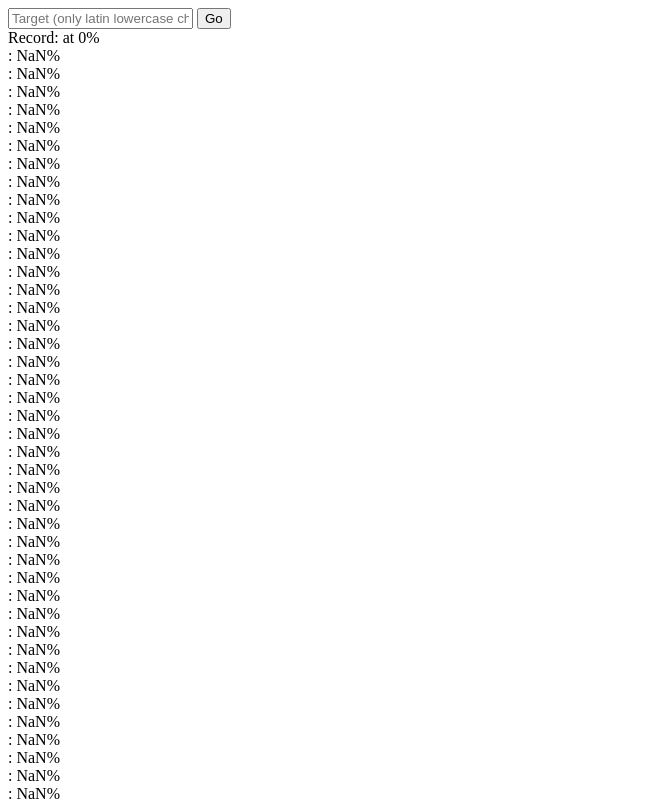
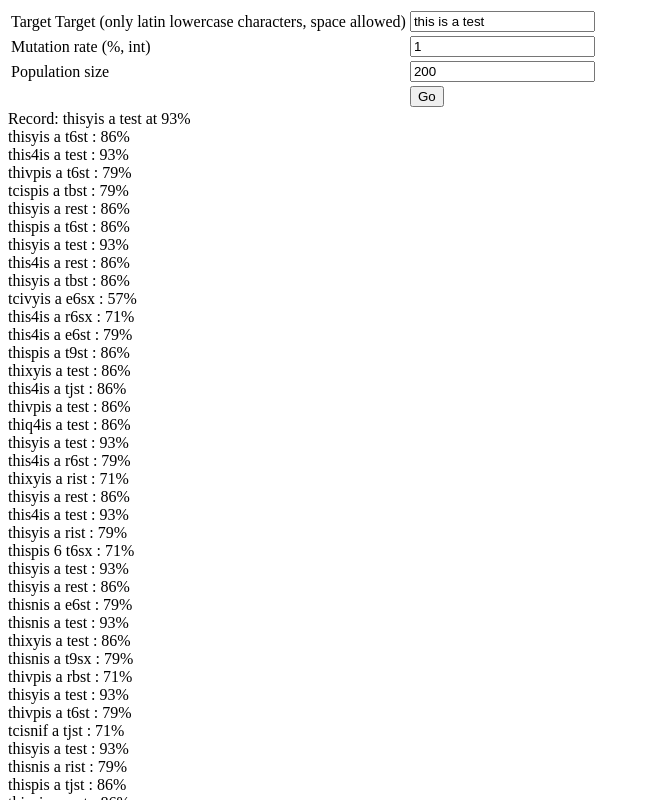
Before and after one commit to ivanatora/monkeys, a plain HTML site: page index.html in a window 1280 px wide. Both pictures are taken after a click on the button "Go". Shown: the top 800 px of the page, without its empty margins (0-650 px from the left). Drawn offline with nearby package versions, Linux system fonts and the light colour scheme.

Commit message:
Configurable parameters

```diff
--- a/custom.js
+++ b/custom.js
@@ -1,14 +1,24 @@
 sTarget = 'this is a test';
+iMutationRate = 1; //%
+iPopulationSize = 200;
+bFinished = false;
 
-var iMaxFitness = 0;
-var aRecordOutput = [];
+var setup = function(){
+    iMaxFitness = 0;
+    aRecordOutput = [];
+    aSpawningPool = [];
+    iPopulationNumber = 0;
+    bFinished = false;
+}
 
-var aSpawningPool = [];
+setup();
 
 var loop = function(){
+    if (bFinished) return;
+
     // create population
     var population = [];
-    for (var i = 0; i < 100; i++){
+    for (var i = 0; i < iPopulationSize; i++){
         population[i] = new Monkey(aSpawningPool);
     }
 
@@ -30,6 +40,9 @@ var loop = function(){
         }
     }
     $('.record').html('Record: ' + aRecordOutput.join('') + ' at ' + iMaxFitness + '%');
+    if (iMaxFitness == 100){
+        bFinished = true;
+    }
 
     aSpawningPool = [];
     for (var i = 0; i < population.length; i++){
@@ -37,6 +50,8 @@ var loop = function(){
             aSpawningPool.push(population[i].letters);
         }
     }
+
+    iPopulationNumber++;
 }
 
 setInterval(loop, 50);
@@ -44,8 +59,16 @@ setInterval(loop, 50);
 
 $('.do').click(function(e){
     e.preventDefault();
-    sTarget = $('input[type="text"]').val();
-    iMaxFitness = 0;
-    aRecordOutput = [];
-    aSpawningPool = [];
+    sTarget = $('input[name="target"]').val();
+    iMutationRate = parseInt($('input[name="mutation"]').val());
+    if (isNaN(iMutationRate)){
+        iMutationRate = 1;
+    }
+
+    iPopulationSize = parseInt($('input[name="population"]').val());
+    if (isNaN(iPopulationSize)){
+        iPopulationSize = 200;
+    }
+
+    setup();
 })
--- a/index.html
+++ b/index.html
@@ -5,8 +5,25 @@
 
     </head>
     <body>
-        <input type='text' placeholder='Target (only latin lowercase characters, space allowed)' />
-        <input type='button' class='do' value='Go'/>
+        <table>
+            <tr>
+                <td>Target Target (only latin lowercase characters, space allowed)</td>
+                <td><input type='text' name='target' value='this is a test'/></td>
+            </tr>
+            <tr>
+                <td>Mutation rate (%, int)</td>
+                <td><input type='number' name='target' value='1'/></td>
+            </tr>
+            <tr>
+                <td>Population size</td>
+                <td><input type='number' name='population' value='200'/></td>
+            </tr>
+            <tr>
+                <td></td>
+                <td><input type='button' class='do' value='Go'/></td>
+            </tr>
+        </table>
+
         <div class='record'></div>
         <div class='output'></div>
 
--- a/monkey.js
+++ b/monkey.js
@@ -28,7 +28,7 @@ function Monkey(aGenePool){
             }
 
             // mutation phase
-            if (Math.random() < 0.01){
+            if (Math.random() * 100 < iMutationRate){
                 var iMutationIdx = Math.round(Math.random() * sTarget.length);
                 this.letters[iMutationIdx] = possible.charAt(Math.floor(Math.random() * possible.length));
             }
```
